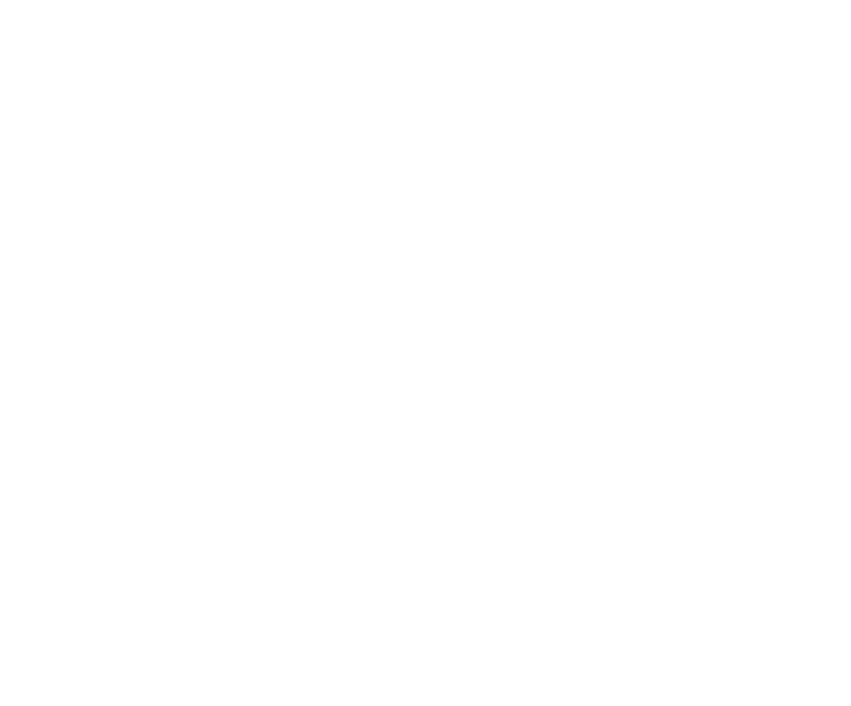
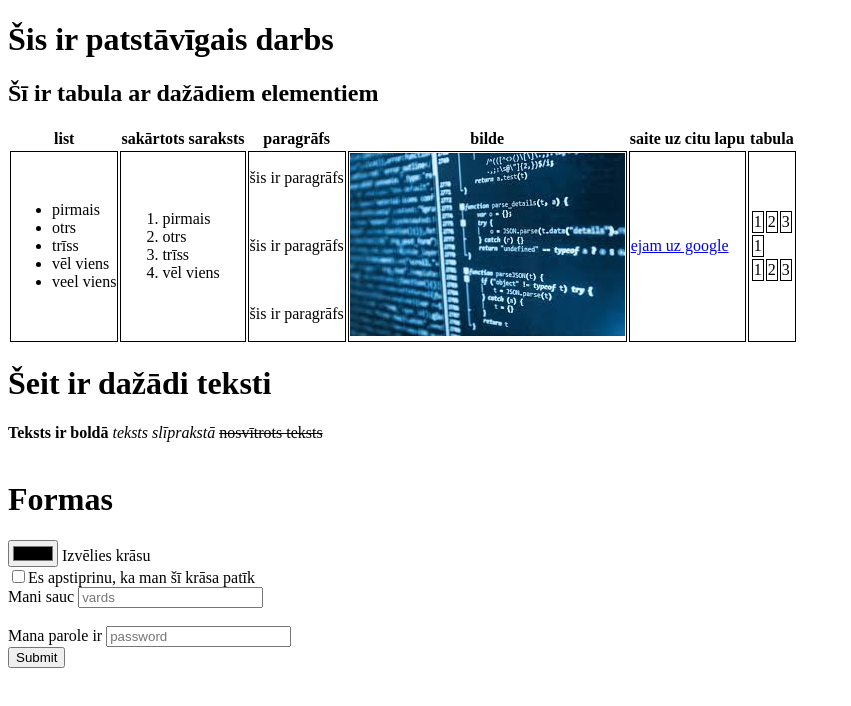
Before and after one commit to IlzemakeIThappen/website, a plain HTML site: page index.html in a window 1280 px wide. Shown: the whole page, without its empty margins (0-851 px from the left). Drawn offline with Linux system fonts and the light colour scheme.

Commit message:
Add files via upload

```diff
--- a/index.html
+++ b/index.html
@@ -6,7 +6,116 @@
     <meta http-equiv="X-UA-Compatible" content="ie=edge">
     <title>Document</title>
 </head>
+<style>
+         td {
+          border: 1px solid black;
+        }
+        </style>
 <body>
+    <h1>Šis ir patstāvīgais darbs</h1>
+    <h2>Šī ir tabula ar dažādiem elementiem</h2>
+
+    <table>
+
+        <th>
+            list
+
+        </th>
+
+        <th>
+            sakārtots saraksts
+        </th>
+        <th>
+            paragrāfs
+        </th>
+        <th>
+            bilde
+        </th>
+        <th>
+            saite uz citu lapu
+        </th>
+        <th>
+            tabula
+        </th>
+    </tr>
+
+    <tr>
+            <td>
+                <ul>
+                    <li>pirmais</li>
+                    <li>otrs</li>
+                    <li>trīss</li>
+                    <li>vēl viens</li>
+                    <li>veel viens</li>
+                </ul>
+
+            </td>
+
+            <td>
+                <ol>
+                        <li>pirmais</li>
+                        <li>otrs</li>
+                        <li>trīss</li>
+                        <li>vēl viens</li>
+                </ol>
+            </td>
+            <td>
+              <p> šis ir paragrāfs</p>
+              <br>
+              <p> šis ir paragrāfs</p>
+              <br>
+              <p> šis ir paragrāfs</p>
+            </td>
+            <td>
+                <img src="bilde.jpg">
+            </td>
+            <td>
+                <a href="https://www.google.lv">ejam uz google</a>
+            </td>
+            <td>
+                <table>
+                    <tr>
+                      <td>1</td>
+                      <td>2</td>
+                      <td>3</td>
+                    </tr>
+                    <tr>
+                        <td>1 </td>
+
+                    </tr>
+                    <tr>
+                            <td>1</td>
+                            <td>2</td>
+                            <td>3</td>
+                    </tr>
+                </table>
+            </td>
+        </tr>
+    </table>
+
+    <h1> Šeit ir dažādi teksti</h1>
+    <b>Teksts ir boldā</b>
+    <i>teksts slīprakstā</i>
+    <s>nosvītrots teksts</s>
+
+
+    <form action="index.html" method="get">
+            <br>
+            <h1>Formas</h1>
+
+            <input type="color" name="rgb"> Izvēlies krāsu <br>
+            <input type="checkbox" name="krasa">Es apstiprinu, ka man šī krāsa patīk<br>
+              Mani sauc
+              <input type= "text" required placeholder="vards" name="username">
+             <br>
+             <br>
+              Mana parole ir
+              <input type= "password" required placeholder="password" name="password">
+               <br>
+
+               <input type="submit" name="nosūtīt">
+
+          </form>
 
 </body>
 </html>
```
Also changed, not shown: bilde.jpg (added).
